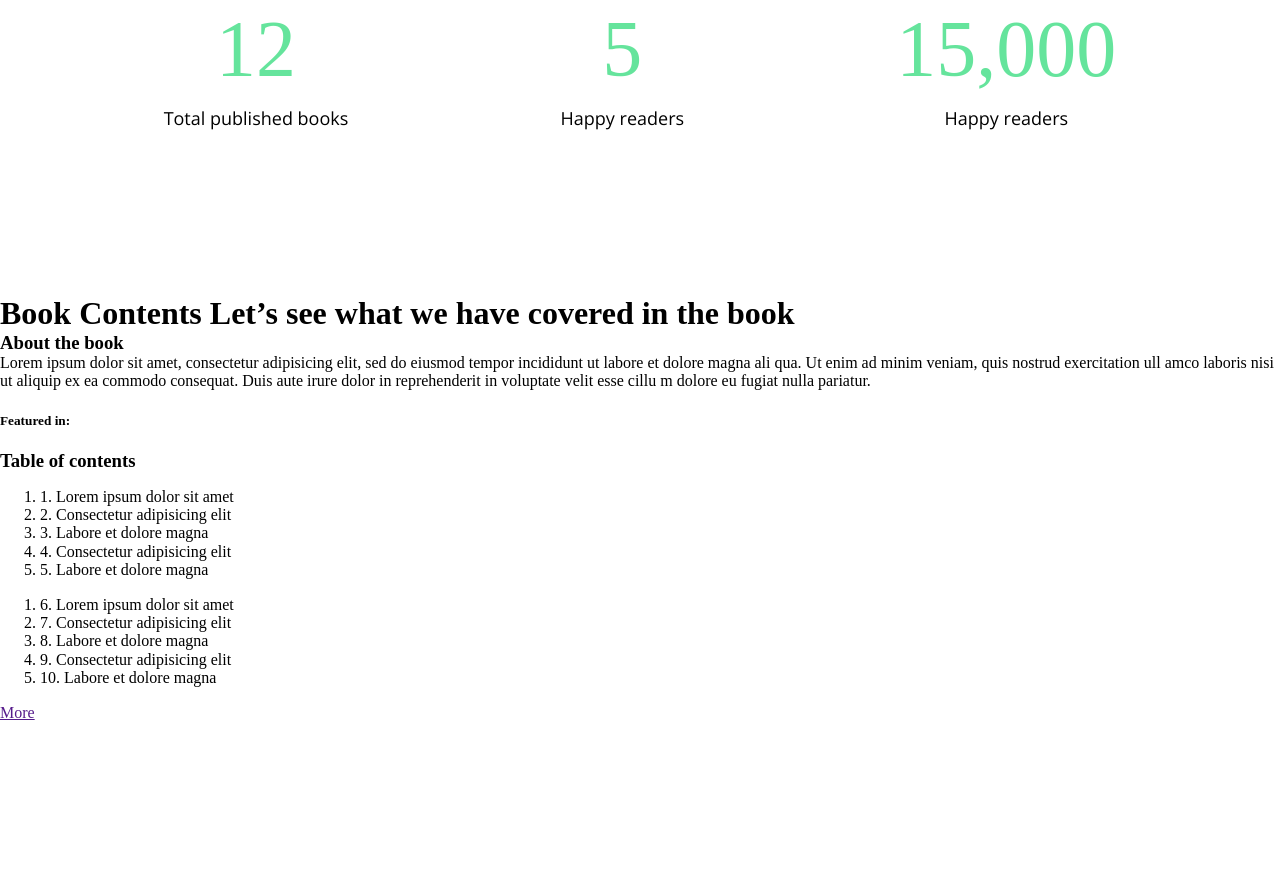
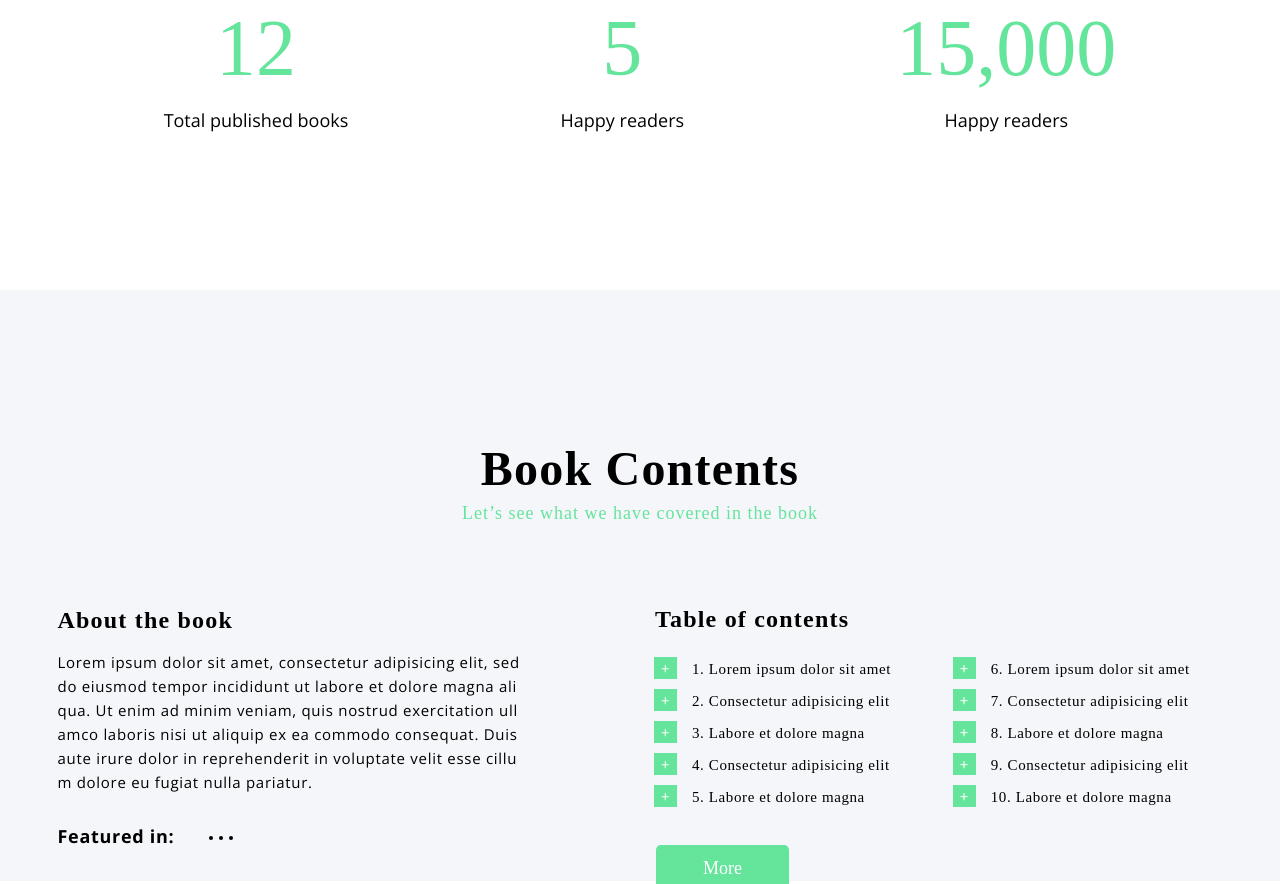
Before and after one commit to Rust145/Bukee, a website: page src/views/index.html in a window 1280 px wide. Shown: the part 1916-2800 px from the top of the page. Drawn offline with nearby package versions, Linux system fonts and the light colour scheme; files that its build step writes are made by us from their sources.

Commit message:
add style page_grey

```diff
--- a/src/styles/main.scss
+++ b/src/styles/main.scss
@@ -10,16 +10,18 @@ h1, h2, h3, h4, p {
 }
 $light-color: #FFF;
 $accent-color: #65e49c;
+$bg-light-color: #f5f6fa;
+$bg-dark-color: #44444f;
 
 code {
     background: rgba(#000, 0.2);
     padding: 5px;
     margin-right: 5px;
 }
-
-
 body {
     font-family: 'Roboto Slab', serif;
+    font-size: 15px;
+    line-height: 24px;
 }
 .wrap {
     max-width: 1165px;
@@ -79,7 +81,7 @@ body {
         letter-spacing: 1px;
         margin-bottom: 30px;
     }
-    &__name-top {
+    &__name_top {
         margin-top: 10px;
     }
     &__tittle {
@@ -150,20 +152,26 @@ body {
 .block-author {
     display: flex;
     justify-content: space-between;
-}
-.page {
-    padding-top: 167px;
+    .block-text {
+        &__tittle span {
+            margin-top: 24px;
+        }
+        &__btn {
+            padding: 12px 0;
+            max-width: 238px;
+        }
+    }
 }
 .box-counter {
     display: flex;
     justify-content: space-around;
-    margin-top: 180px;
-//    margin-left: 500px;
-//    border: 1px solid black;
+    margin-top: 190px;
+    margin-bottom: 140px;
     p {
         font-family: 'Open Sans', serif;
         text-align: center;
         font-size: 18px;
+        line-height: 59px;
         span {
             font-family: 'Roboto Slab', serif;
             display: block;
@@ -174,11 +182,109 @@ body {
         }
     }
 }
+.page {
+    padding-top: 167px;
+    &_grey {
+        background-color: $bg-light-color;
+    }
+}
+.box-name {
+    font-size: 48px;
+    text-align: center;
+    letter-spacing: 1.2px;
+}
+.subtitle {
+    color: $accent-color;
+    font-size: 18px;
+    padding-top: 20px;
+    text-align: center;
+    letter-spacing: 1px;
+}
+h3 {
+    font-size: 24px;
+    margin-top: 78px;
+    letter-spacing: 1.2px;
+}
+.block-about-icon {
+    display: flex;
+    p {
+        margin-top: 30px;
+        font-size: 18px;
+        font-weight: bold;
 
+    }
+    &__item     {
+        display: flex;
+        margin-top: 31px;
+        li {
+            margin-left: 10px;
+        }
+    }
+}
+.block-about {
+    display: flex;
+    justify-content: space-between;
+    h3 {
+        margin-bottom: 18px;
+    }
+    p{
+        font-family: 'Open Sans', serif;
+        letter-spacing: 0.71px;
+    }
+    &-text {
+        flex-basis: 41%;
+        margin-top: 5px;
+    }
+    &-table {
+        flex-basis: 50%;
+        h3 {
+            margin-top: 82px;
+            margin-left: 15px
+        }
+        &__list {
+            margin: 0;
+            padding: 0;
+            counter-reset: list;
+            column-count: 2;
+            margin-top: 26px;
+            letter-spacing: 0.6px;
+            margin-bottom: 39px;
+            &>li {
+                position: relative;
+                padding-left: 52px;
+                counter-increment: list;
+                list-style-type: none;
+                margin-bottom: 8px;
+                &::before {
+                    content: counter(list) ". ";
+                }
+                &::after {
+                    content: "+";
+                    position: absolute;
+                    background-color: $accent-color;
+                    font-family: 'Open Sans', serif;
+                    font-size: 15px;
+                    padding: 2px 7px;
+                    color: $light-color;
+                    top: 0px;
+                    left: 14px;
+                    line-height: 18px;
+                }
 
+            }
 
-
-
+        }
+        &__btn {
+            background-color: $accent-color;
+            padding: 13px 47px;
+            margin-left: 16px;
+            text-decoration: none;
+            color: $light-color;
+            font-size: 18px;
+            border-radius: 5px;
+        }
+    }
+}
 
 
 
--- a/src/views/index.html
+++ b/src/views/index.html
@@ -40,7 +40,6 @@
         <div class="wrap">
             <div class="block-book">
                 <div class="block-book-demo">
-
                 </div>
                 <div class="block-text">
                     <p class="block-text__name">- By Emma Anderson</p>
@@ -57,7 +56,7 @@
             <div class="wrap">
                 <div class="block-author">
                     <div class="block-text">
-                    <p class="block-text__name block-text__name-top">- Book Author</p>
+                        <p class="block-text__name block-text__name_top">- Book Author</p>
                         <h1 class="block-text__tittle">Emma Anderson <span>A room without books is like a body without a soul</span></h1>
                         <p class="block-text__description">Lorem ipsum dolor sit amet, consectetur adipisicing elit, sed do eiusmod tempor incididunt ut labore et dolore magna aliqua. Ut enim ad minim veniam, quis nostrud exercitation ullamco laboris nisi ut aliquip ex ea commodo consequat.</p>
                         <p class="block-text__description">Duis aute irure dolor in reprehenderit in voluptate velit esse cillum dolore eu fugiat nulla pariatur. Excepteur sint occaecat cupidatat non proident, sunt in culpa qui officia deserunt mollit anim id est laborum. Sed ut</p>
@@ -82,37 +81,45 @@
             </div>
         </div>
         <div class="page page_grey">
-        <h1 class="page-grey__name box-name">Book Contents <span>Let’s see what we have covered in the book</span></h1>
-        <div class="AboutAndContents">
-            <div class="about">
-                <h3 class="about__name">About the book</h3>
+            <div class="wrap">
+                <h2 class="page-grey__name box-name">Book Contents</h2>
+                <p class="subtitle">Let’s see what we have covered in the book</p>
+                <div class="block-about">
+                    <div class="block-about-text">
+                        <h3>About the book</h3>
                         <p>Lorem ipsum dolor sit amet, consectetur adipisicing elit, sed do eiusmod tempor incididunt ut labore et dolore magna ali qua. Ut enim ad minim veniam, quis nostrud exercitation ull amco laboris nisi ut aliquip ex ea commodo consequat. Duis aute irure dolor in reprehenderit in voluptate velit esse cillu m dolore eu fugiat nulla pariatur.</p>
-                <h5>Featured in: <div></div></h5> <!-- как вставлять иконку? -->
+                        <div class="block-about-icon">
+                            <p>Featured in:</p>
+                            <ul class="block-about-icon__item">
+                                <li><a href=""></a></li>
+                                <li><a href=""></a></li>
+                                <li><a href=""></a></li>
+                            </ul>
                         </div>
-            <div class="table-contents">
-                <h3 class="table-contents__name">Table of contents</h3>
-                <div class="box-item">
-                    <ol class="contents-list">
-                       <li class="contents-list__item">1. Lorem ipsum dolor sit amet</li>
-                       <li class="contents-list__item">2. Consectetur adipisicing elit</li>
-                       <li class="contents-list__item">3. Labore et dolore magna</li>
-                       <li class="contents-list__item">4. Consectetur adipisicing elit</li>
-                       <li class="contents-list__item">5. Labore et dolore magna</li>
+                    </div>
+                    <div class="block-about-table">
+                        <h3>Table of contents</h3>
+                        <ol class="block-about-table__list">
+                            <li>Lorem ipsum dolor sit amet</li>
+                            <li>Consectetur adipisicing elit</li>
+                            <li>Labore et dolore magna</li>
+                            <li>Consectetur adipisicing elit</li>
+                            <li>Labore et dolore magna</li>
+                            <li>Lorem ipsum dolor sit amet</li>
+                            <li>Consectetur adipisicing elit</li>
+                            <li>Labore et dolore magna</li>
+                            <li>Consectetur adipisicing elit</li>
+                            <li>Labore et dolore magna</li>
                         </ol>
-                    <ol class="contents-list">
-                       <li class="contents-list__item">6.  Lorem ipsum dolor sit amet</li>
-                       <li class="contents-list__item">7. Consectetur adipisicing elit</li>
-                       <li class="contents-list__item">8. Labore et dolore magna</li>
-                       <li class="contents-list__item">9. Consectetur adipisicing elit</li>
-                       <li class="contents-list__item">10. Labore et dolore magna</li>
-                    </ol>
+                        <a href="" class="block-about-table__btn accent-btn">More</a>
                     </div>
-                <a href="" class="table-contents__btn accent-btn">More</a>
                 </div>
             </div>
         </div>
         <div class="page page-white">
-        <h1 class="page-white__name box-name">Other Books <span>Some books you might be interested in</span> </h1>
+            <div class="wrap">
+                <h1 class="page-white__name box-name">Other Books</h1>
+                <div class="subtitle">Some books you might be interested in</div>
                 <div class="three-books">
                     <div class="books">
                         <div></div> <!-- обложка книг  -->
@@ -135,6 +142,7 @@
                 </div>
                 <a href="#" class="page-white__btn accent-btn">Browse all books</a>
             </div>
+        </div>
 		<script src="../js/main.js" defer></script>
 	</body>
 </html>
```
Lines whose indentation alone changed are shown as unchanged.
